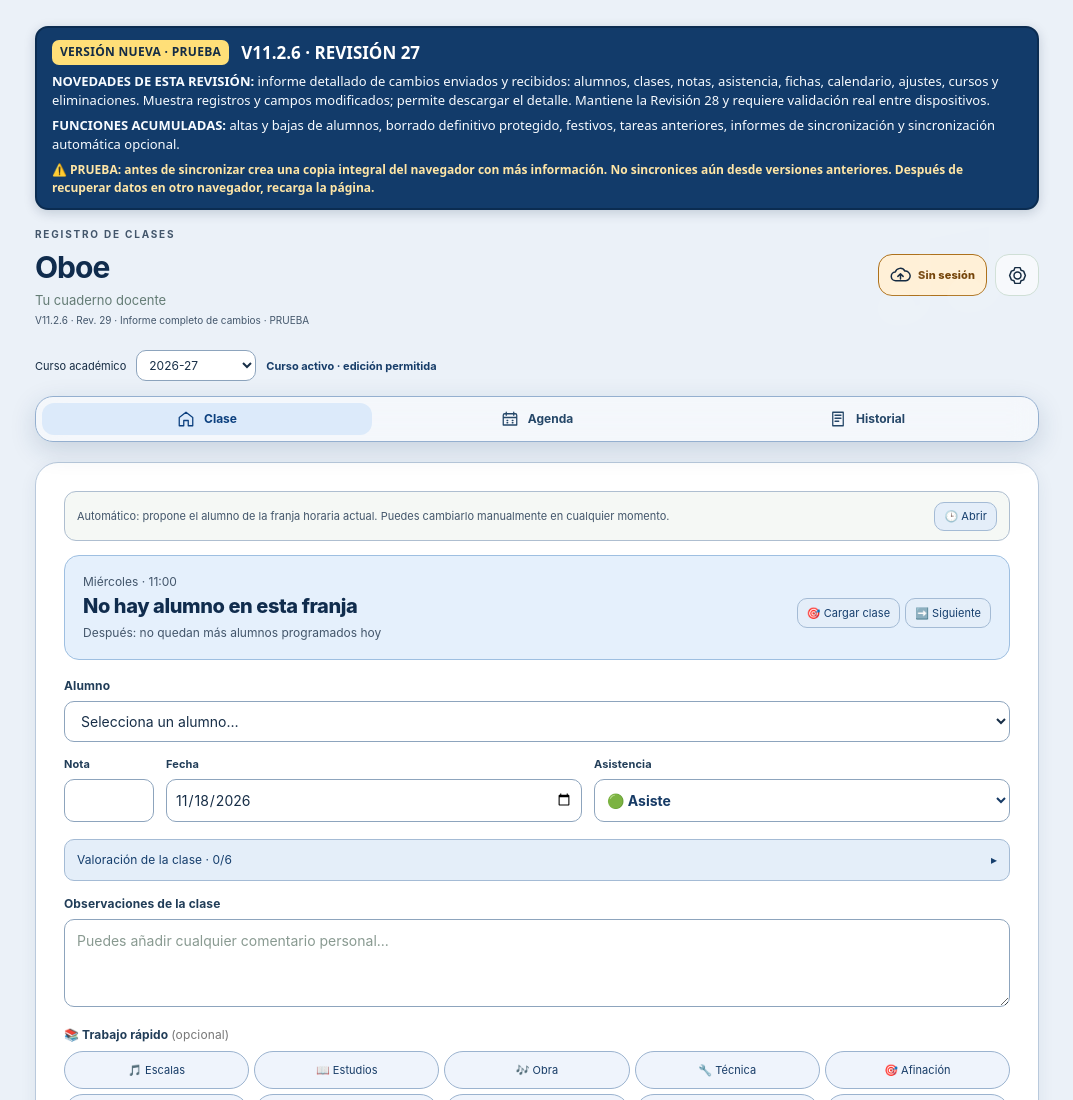
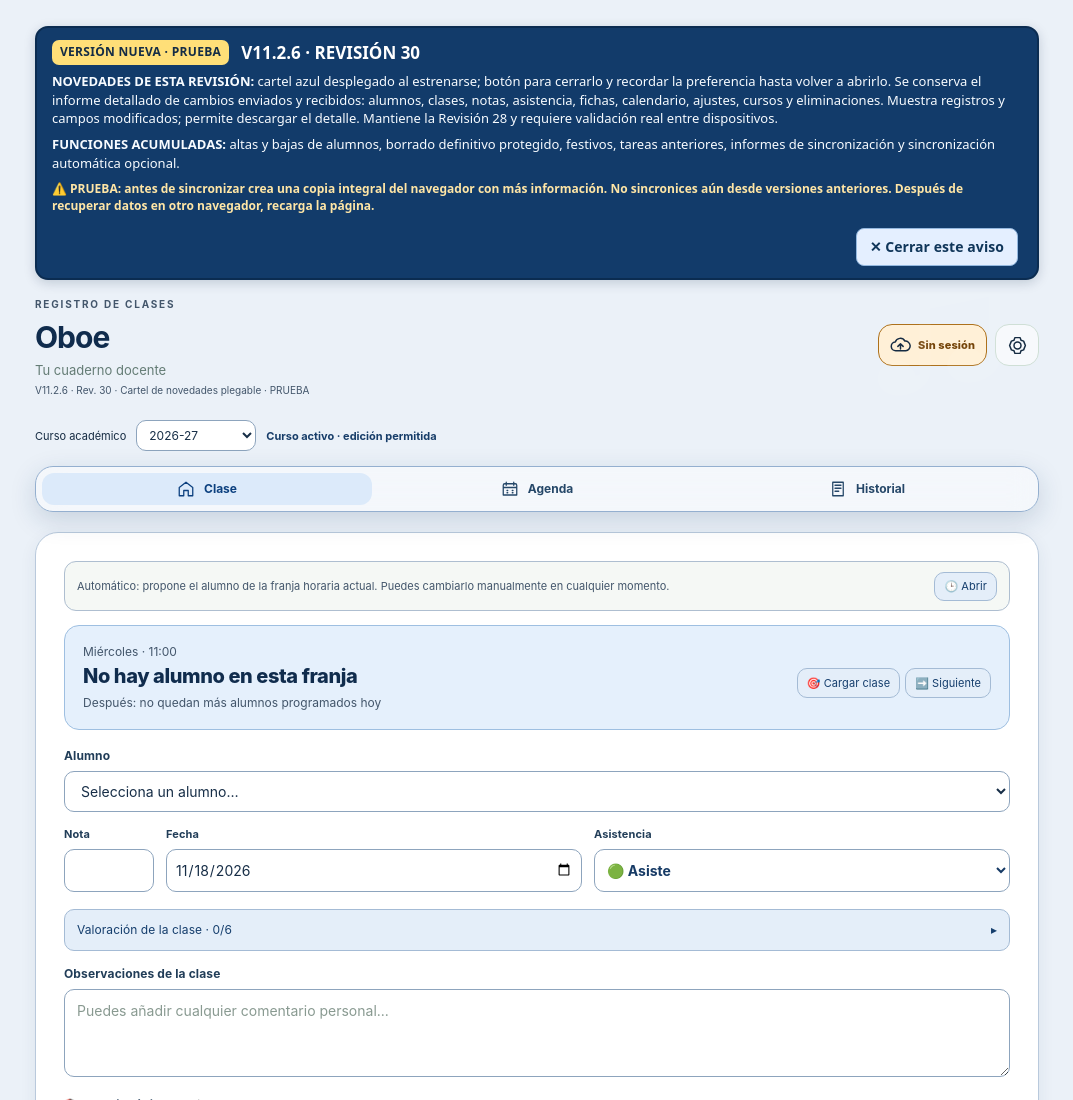
Before and after one commit to eltiopaco2004-creator/registro-clases-oboe, a plain HTML site: page index.html in a window 1280 px wide. Shown: the top 1100 px of the page, without its empty margins (103-1176 px from the left). Drawn offline with Linux system fonts and the light colour scheme.

Commit message:
Add files via upload

```diff
--- a/index.html
+++ b/index.html
@@ -1,4 +1,4 @@
-<!doctype html><html lang="es"><head><meta charset="utf-8"><meta name="viewport" content="width=device-width,initial-scale=1"><title>Registro de Clases de Oboe · V11.2.6 REV29 · Informe detallado de cambios</title><style>
+<!doctype html><html lang="es"><head><meta charset="utf-8"><meta name="viewport" content="width=device-width,initial-scale=1"><title>Registro de Clases de Oboe · V11.2.6 REV30 · Cartel de versión plegable</title><style>
 body{font-family:system-ui;margin:0;background:#f5f3ee;color:#202522}.wrap{max-width:720px;margin:auto;padding:16px}.card{background:white;border:1px solid #ddd;border-radius:16px;padding:16px;margin:12px 0}label{display:block;font-weight:700;font-size:13px;margin:10px 0 5px}input,select,textarea{width:100%;box-sizing:border-box;padding:11px;border:1px solid #ccc;border-radius:10px;font:inherit}textarea{min-height:80px}.row{display:grid;grid-template-columns:1fr 1fr;gap:10px}button{border:0;border-radius:10px;padding:10px 13px;margin:6px 4px 0 0;font-weight:700;max-width:100%;white-space:normal}.primary{background:#2f5d50;color:#fff}.secondary{background:#dfe9e4;color:#2f5d50}.danger{background:#f3dddd;color:#a44242}.item{border-top:1px solid #ddd;padding:12px 0}.muted{color:#69716d;font-size:12px}.grade{float:right;font-size:20px;font-weight:800;color:#2f5d50}.hidden{display:none}.rec{padding:10px;background:#f7f7f4;border-radius:10px;margin-top:8px}
 .rating-group{margin:12px 0}.rating-title{font-weight:700;font-size:13px;margin-bottom:6px}
 .rating-buttons{display:grid;grid-template-columns:repeat(10,minmax(0,1fr));gap:5px;width:100%}
@@ -564,16 +564,25 @@ body.historical-only .mobile-bottom-nav a:not([href="#historyCard"]){opacity:.40
 .pending-legend{font-size:11px;color:#526b82;margin-top:8px;line-height:1.5}
 @media(max-width:550px){.pending-calendar-grid{gap:3px}.pending-calendar-day{min-height:42px!important}.pending-row{align-items:flex-start;flex-direction:column}}
 </style>
+<style id="rev30-version-banner-state">
+#buildVersionBanner .rev30-banner-close{grid-column:1/-1!important;justify-self:end!important;grid-row:auto!important;background:#e4efff!important;color:#10365a!important;border:1px solid #94b8df!important;border-radius:8px!important;padding:7px 13px!important;font-weight:750!important;cursor:pointer!important;min-height:38px!important}
+#rev30VersionReopen{display:none;align-items:center;justify-content:flex-start;margin:0 0 10px;padding:0}
+#rev30VersionReopen button{background:#edf4fc;color:#17436d;border:1px solid #9db9d5;border-radius:9px;padding:7px 12px;min-height:36px;font-weight:700;cursor:pointer}
+body.rev30-banner-collapsed #buildVersionBanner{display:none!important}
+body.rev30-banner-collapsed #rev30VersionReopen{display:flex!important}
+</style>
 </head><body><div class="wrap">
-<div id="buildVersionBanner" role="status" aria-label="Versión de prueba y novedades incluidas">
+<div id="rev30VersionReopen"><button type="button" id="rev30BannerOpen" aria-controls="buildVersionBanner" aria-expanded="false">▸ Ver versión y novedades</button></div>
+<div id="buildVersionBanner" role="region" aria-label="Versión de prueba y novedades incluidas">
   <span class="build-version-marker">VERSIÓN NUEVA · PRUEBA</span>
-  <strong>V11.2.6 · REVISIÓN 27</strong>
-  <div class="build-version-detail"><b>NOVEDADES DE ESTA REVISIÓN:</b> informe detallado de cambios enviados y recibidos: alumnos, clases, notas, asistencia, fichas, calendario, ajustes, cursos y eliminaciones. Muestra registros y campos modificados; permite descargar el detalle. Mantiene la Revisión 28 y requiere validación real entre dispositivos.</div>
+  <strong>V11.2.6 · REVISIÓN 30</strong>
+  <div class="build-version-detail"><b>NOVEDADES DE ESTA REVISIÓN:</b> cartel azul desplegado al estrenarse; botón para cerrarlo y recordar la preferencia hasta volver a abrirlo. Se conserva el informe detallado de cambios enviados y recibidos: alumnos, clases, notas, asistencia, fichas, calendario, ajustes, cursos y eliminaciones. Muestra registros y campos modificados; permite descargar el detalle. Mantiene la Revisión 28 y requiere validación real entre dispositivos.</div>
   <div class="build-version-changes"><b>FUNCIONES ACUMULADAS:</b> altas y bajas de alumnos, borrado definitivo protegido, festivos, tareas anteriores, informes de sincronización y sincronización automática opcional.</div>
   <div class="build-version-caution">⚠️ PRUEBA: antes de sincronizar crea una copia integral del navegador con más información. No sincronices aún desde versiones anteriores. Después de recuperar datos en otro navegador, recarga la página.</div>
+  <button type="button" class="rev30-banner-close" id="rev30BannerClose" aria-controls="buildVersionBanner" aria-expanded="true">✕ Cerrar este aviso</button>
 </div>
 <div id="rev19AuxStatus" role="status" style="font-size:12px;color:#15416b;margin:6px 0 12px"></div>
-<header><div class="brand"><span class="eyebrow">CUADERNO DOCENTE</span><h1 id="appTitle">Registro de Clases</h1><p class="muted" id="appSubtitle">Cuaderno digital de clases individuales</p><p id="appVersion" class="muted" style="font-size:11px;margin-top:2px">V11.2.6 · Rev. 29 · Informe completo de cambios · PRUEBA</p></div><div class="header-actions"><button id="openSync" type="button" aria-label="Abrir sincronización">☁</button><button id="openAdmin" type="button" aria-label="Abrir configuración">⚙</button></div></header>
+<header><div class="brand"><span class="eyebrow">CUADERNO DOCENTE</span><h1 id="appTitle">Registro de Clases</h1><p class="muted" id="appSubtitle">Cuaderno digital de clases individuales</p><p id="appVersion" class="muted" style="font-size:11px;margin-top:2px">V11.2.6 · Rev. 30 · Cartel de novedades plegable · PRUEBA</p></div><div class="header-actions"><button id="openSync" type="button" aria-label="Abrir sincronización">☁</button><button id="openAdmin" type="button" aria-label="Abrir configuración">⚙</button></div></header>
 
 
 <section class="card collapsed" id="lessonCard" aria-label="Clase">
@@ -2437,7 +2446,7 @@ function updateForToday(){
  function rev29WriteReport(localBefore,cloudBefore,verified){
   const outgoing=rev29Difference(cloudBefore,verified,'Enviados a Supabase');
   const incoming=rev29Difference(localBefore,verified,'Recibidos en este dispositivo');
-  const report={at:new Date().toISOString(),version:'V11.2.6 REV29',outgoing,incoming};
+  const report={at:new Date().toISOString(),version:'V11.2.6 REV30',outgoing,incoming};
   try{localStorage.setItem(REV29_REPORT_KEY,JSON.stringify(report));}catch(err){console.warn('El informe detallado excede el almacenamiento disponible:',err);}
   return report;
  }
@@ -3744,7 +3753,7 @@ archivePanel();
 'use strict';
 const $=id=>document.getElementById(id);
 const status=$('integralBackupStatus'),preview=$('integralRestorePreview'),fileInput=$('integralRestoreFile');
-const VERSION='V11.2.6 · Revisión 25';
+const VERSION='V11.2.6 · Revisión 30';
 const DATA_KEYS=['oboeLessonsV2','oboeStudentsV1','oboeSchoolYearV1','registroClasesSettingsV1',
 'registroClasesSettingsMetaV1','registroClasesArchivosV1','registroClasesScheduleModeV1',
 'registroClasesScheduleSimulationV1','registroOboeCursoActivoV1','registroSyncAliasesV11',
@@ -4161,4 +4170,30 @@ setTimeout(refresh,500);window.refreshPendingCalendar=refresh;
  if(current)window.__showDetailedSyncV29(current);
 })();
 </script>
+<script id="rev30-banner-persistence">
+(function(){
+  'use strict';
+  const key='registroOboeBannerCerradoV1';
+  const banner=document.getElementById('buildVersionBanner');
+  const closeBtn=document.getElementById('rev30BannerClose');
+  const openBtn=document.getElementById('rev30BannerOpen');
+  if(!banner||!closeBtn||!openBtn)return;
+  let closed=false;
+  try{closed=window.localStorage.getItem(key)==='1';}catch(e){}
+  function paint(){
+    document.body.classList.toggle('rev30-banner-collapsed',closed);
+    banner.setAttribute('aria-hidden',String(closed));
+    closeBtn.setAttribute('aria-expanded',String(!closed));
+    openBtn.setAttribute('aria-expanded',String(!closed));
+  }
+  function setClosed(value){
+    closed=value;
+    try{window.localStorage.setItem(key,closed?'1':'0');}catch(e){}
+    paint();
+  }
+  closeBtn.addEventListener('click',()=>setClosed(true));
+  openBtn.addEventListener('click',()=>setClosed(false));
+  paint();
+})();
+</script>
 </body></html>
```
